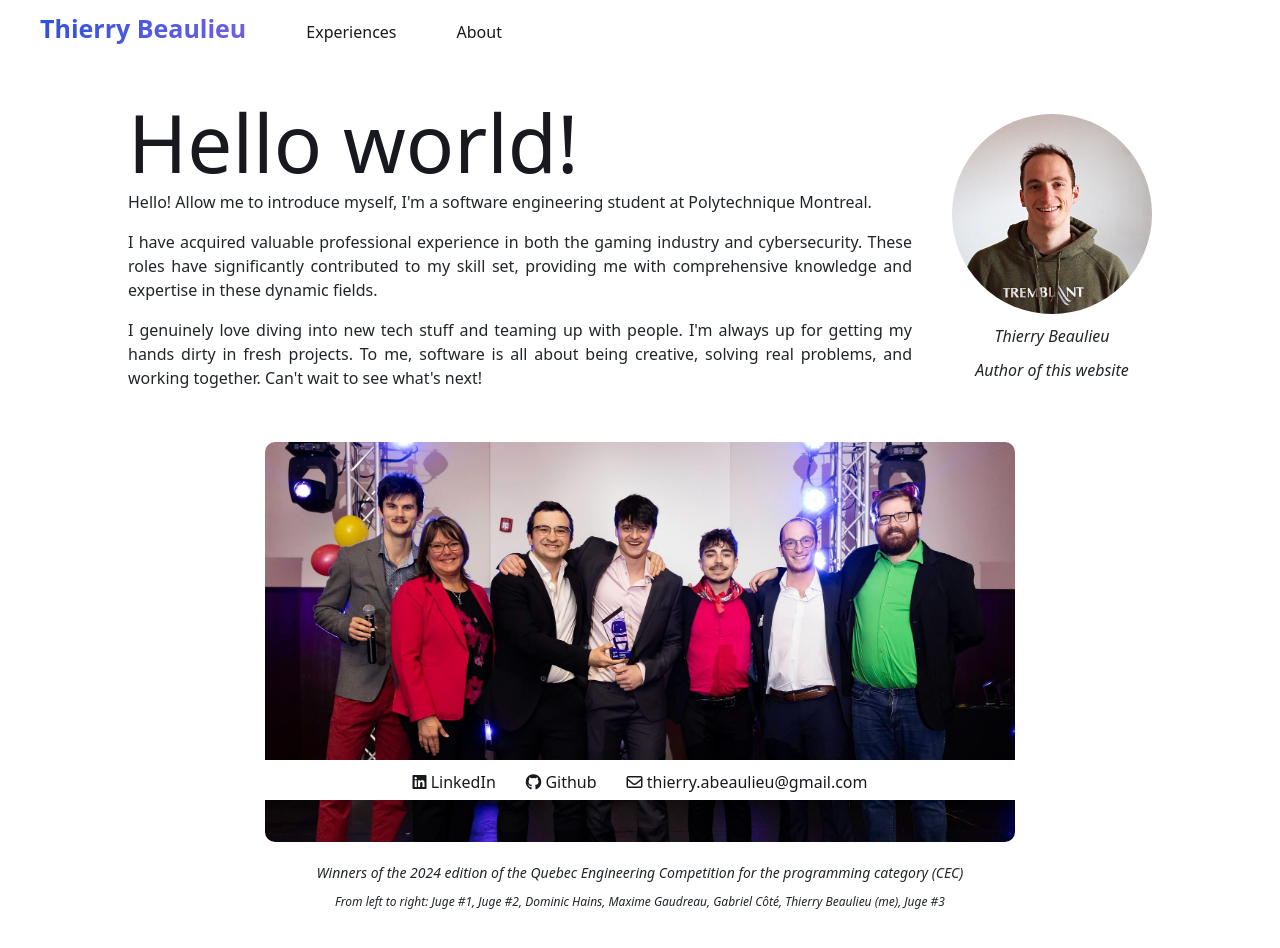
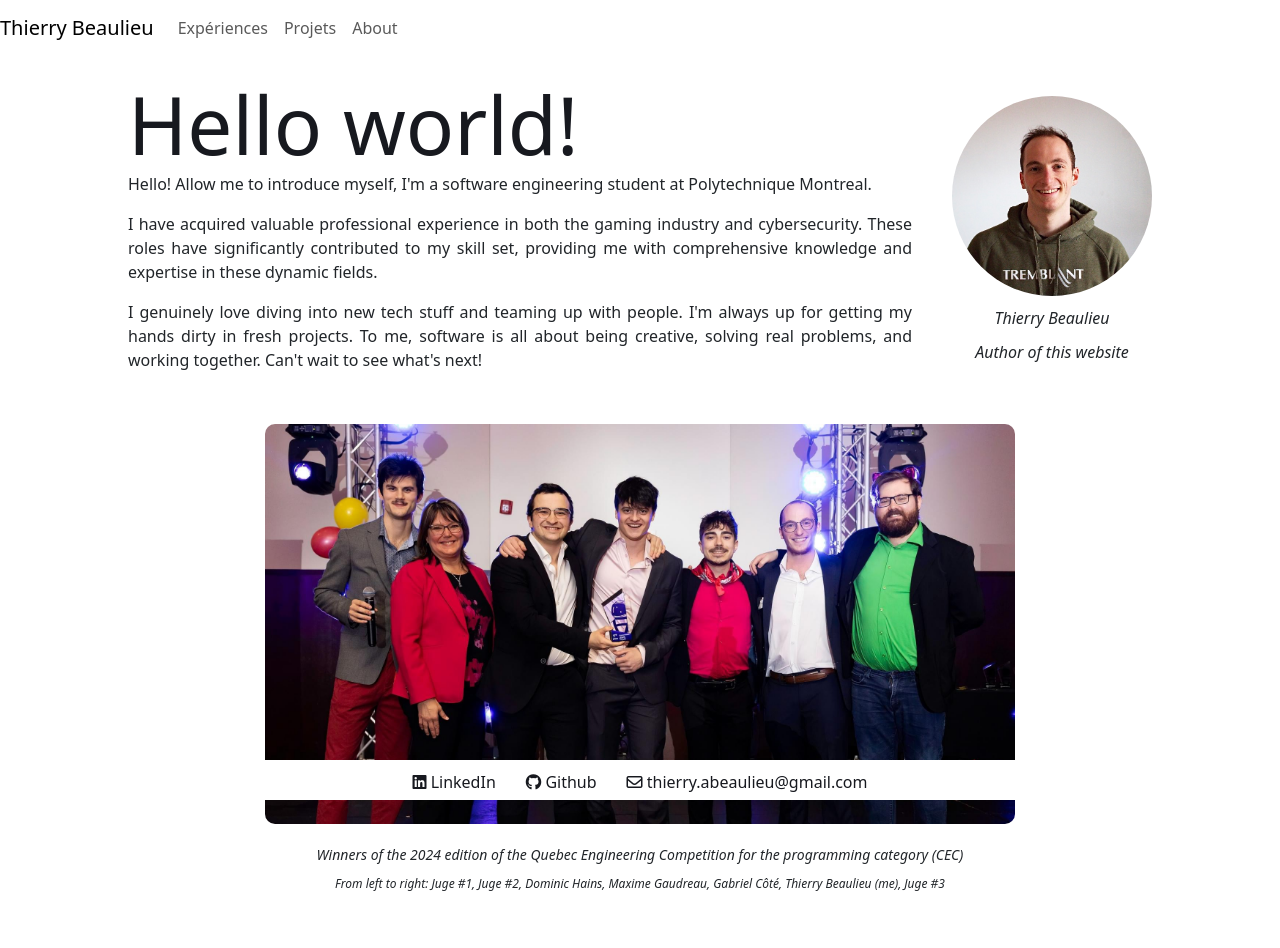
Before and after one commit to ThierryBeaulieu/ThierryBeaulieu, a React (Vite) app in the folder app/: page / in a window 1280 px wide. Shown: the top 948 px of the page. Built offline with nearby package versions, Linux system fonts and the light colour scheme.

Commit message:
React seems to work with bootstrap and reactboostrap

```diff
--- a/app/package.json
+++ b/app/package.json
@@ -11,6 +11,7 @@
   "dependencies": {
     "bootstrap": "^5.3.3",
     "react": "^18.2.0",
+    "react-bootstrap": "^2.10.1",
     "react-dom": "^18.2.0",
     "react-router-dom": "^6.22.1"
   },
--- a/app/src/components/NavBar.jsx
+++ b/app/src/components/NavBar.jsx
@@ -1,10 +1,35 @@
 import '../App.css';
+import React from 'react';
+import { Navbar, Nav } from 'react-bootstrap';
 import { Link } from 'react-router-dom';
 
 function NavBar() {
   return (
-    <>
-      <header>
+    <Navbar expand='lg'>
+      <Navbar.Brand as={Link} to='/'>
+        Thierry Beaulieu
+      </Navbar.Brand>
+      <Navbar.Toggle aria-controls='basic-navbar-nav' />
+      <Navbar.Collapse id='basic-navbar-nav'>
+        <Nav className='mr-auto'>
+          <Nav.Link as={Link} to='/experiences'>
+            Expériences
+          </Nav.Link>
+          <Nav.Link as={Link} to='/projects'>
+            Projets
+          </Nav.Link>
+          <Nav.Link as={Link} to='/about'>
+            About
+          </Nav.Link>
+        </Nav>
+      </Navbar.Collapse>
+    </Navbar>
+  );
+}
+
+export default NavBar;
+
+/*
         <nav>
           <ul>
             <li>
@@ -24,9 +49,4 @@ function NavBar() {
             </li>
           </ul>
         </nav>
-      </header>
-    </>
-  );
-}
-
-export default NavBar;
+*/
```
Also changed, not shown: 1 other file (tests, documents, lock files or other folders).
